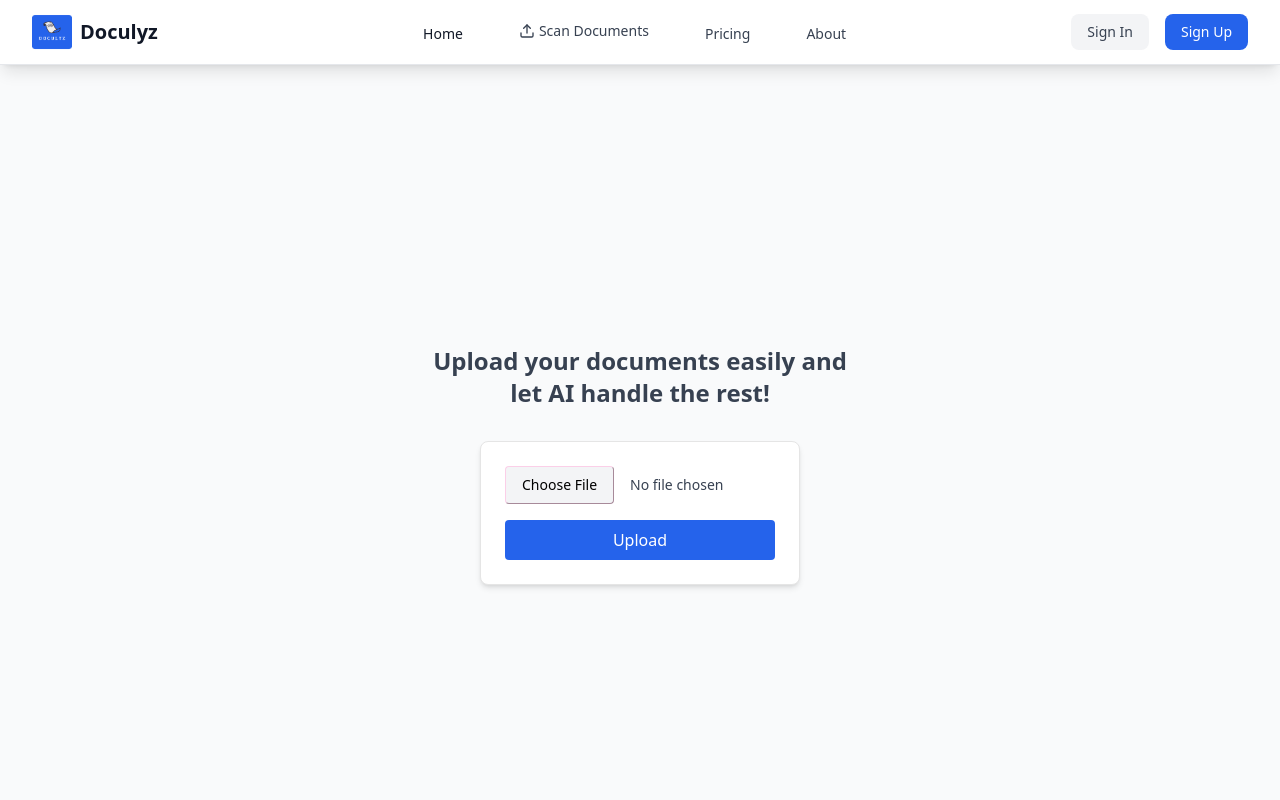
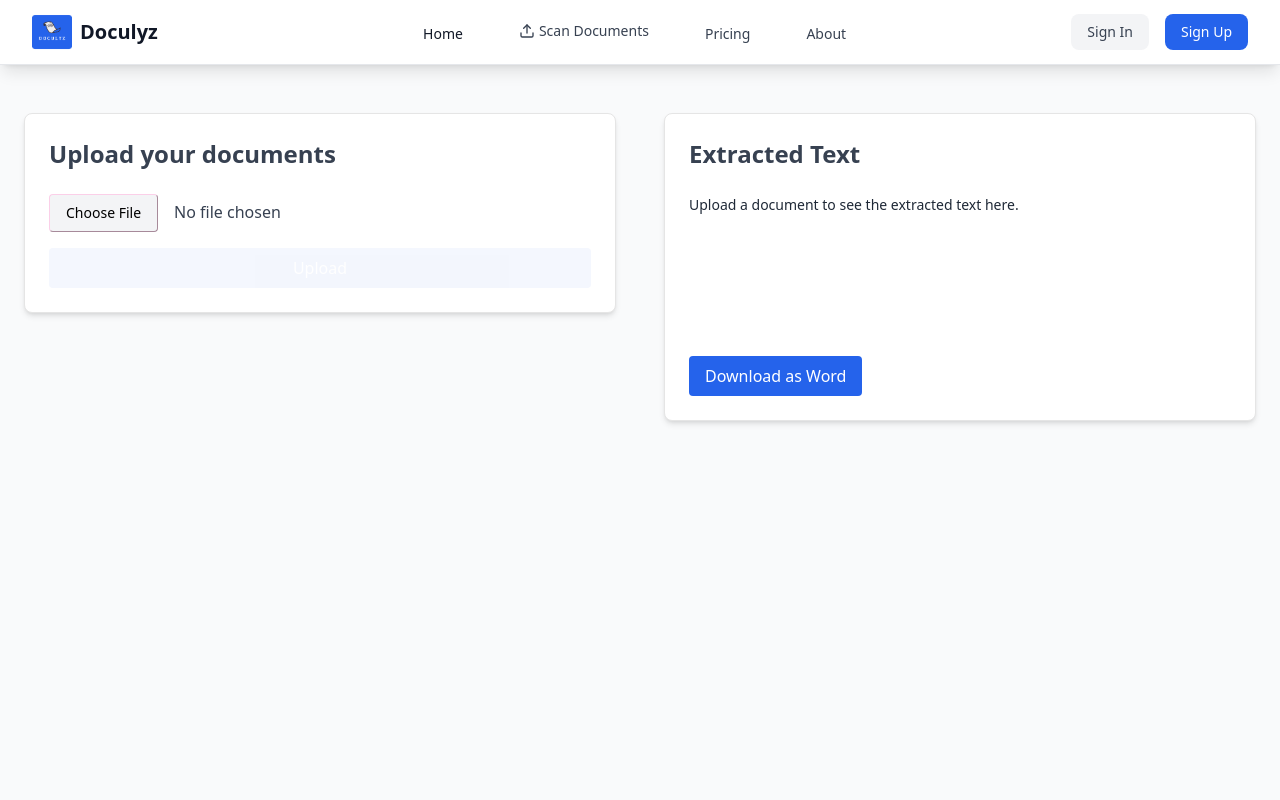
Before and after one commit to naimur2001/doculyz_client, a Next.js app: page /scan_doc in a window 1280 px wide. Shown: the top 800 px of the page. Built offline with nearby package versions, Linux system fonts and the light colour scheme; no server answers.

Commit message:
document uploading scanning done

```diff
--- a/app/lib/api.ts
+++ b/app/lib/api.ts
@@ -1,12 +1,11 @@
+import { headers } from 'next/headers';
 // lib/api.ts
 import axios from "axios";
 // 👇 dynamic base
 const axiosInstance = axios.create({
   baseURL: process.env.NEXT_PUBLIC_API_URL || "http://localhost:5000", // 👈 dynamic base
   withCredentials: true,
-  headers: {
-    "Content-Type": "application/json",
-  },
+
 });
 
 // 👇 dynamic base
@@ -14,10 +13,12 @@ const axiosInstance = axios.create({
 export async function apiRequest(
   url: string,
   method: "GET" | "POST" | "PUT" | "DELETE",
-  data?: any
+  data?: any,
+  headers?: Record<string, string>
+
 ) {
   try {
-    const res = await axiosInstance({ url, method, data });
+    const res = await axiosInstance({ url, method, data,headers });
     return res.data;
   } catch (err: any) {
     throw new Error(err.response?.data?.message || "API request failed");
--- a/app/scan_doc/page.tsx
+++ b/app/scan_doc/page.tsx
@@ -1,14 +1,18 @@
 "use client"
 // components/DocumentUpload.tsx
 
-import { useState } from "react";
-import axios from "axios";
+import {  useState } from "react";
 import { motion } from "framer-motion";
-
+import { apiRequest } from "../lib/api";
+import Image from "next/image";
+import  saveAs from "file-saver";
+import { Document, Packer, Paragraph, TextRun } from "docx";
 
 const DocumentUpload = () => {
   const [file, setFile] = useState<File | null>(null);
   const [uploading, setUploading] = useState(false);
+  const [extractedText, setExtractedText] = useState<string>("");
+
 
 const handleUpload = async () => {
   if (!file) return;
@@ -17,50 +21,124 @@ const DocumentUpload = () => {
 
   try {
     setUploading(true);
-      await axios.post("/api/v1/documents/create", formData, {
-        withCredentials: true,
-        headers: { "Content-Type": "multipart/form-data" },
+   const res= await apiRequest("/api/v1/doc/upload", "POST", formData, {
+      "Content-Type": "multipart/form-data",
     });
+     if (res?.document?.extracted) {
+        setExtractedText(res.document.extracted);
+        console.log(res.document.extracted);
+      } else {
+        setExtractedText("No extracted text found.");
+      }
     alert("Uploaded successfully!");
+
+
     } catch (err) {
       console.error(err);
       alert("Upload failed!");
+      setExtractedText("");
     } finally {
       setUploading(false);
     }
   };
 
+    // Get file type from mime
+  const isImage = file?.type.startsWith("image/");
+  const isPDF = file?.type === "application/pdf";
+
+
+  const handleDownloadDocx = async () => {
+  const doc = new Document({
+    sections: [
+      {
+        children: [
+          new Paragraph({
+            children: [new TextRun(extractedText)],
+          }),
+        ],
+      },
+    ],
+  });
+
+  const blob = await Packer.toBlob(doc);
+  saveAs(blob, "extracted-text.docx");
+};
   return (
-     <div className="min-h-screen bg-gray-50 flex flex-col items-center justify-center px-4">
-      {/* Motivational Text with animation */}
-      <motion.h2
-        initial={{ opacity: 0, scale: 0.9 }}
-        animate={{ opacity: 1, scale: 1 }}
-        transition={{ duration: 1 }}
-        className="mb-8 text-center text-2xl font-semibold text-gray-700 max-w-md"
+    <div className="min-h-screen bg-gray-50 flex flex-col md:flex-row items-start justify-center px-6 py-12 gap-12 max-w-7xl mx-auto">
+
+      {/* Upload section */}
+      <motion.div
+        initial={{ opacity: 0, x: -50 }}
+        animate={{ opacity: 1, x: 0 }}
+        transition={{ duration: 0.7 }}
+        className="w-full md:w-1/2 p-6 border rounded-lg shadow-md bg-white"
       >
-        Upload your documents easily and let AI handle the rest!
-      </motion.h2>
-
-      {/* Animated Upload Box */}
-      <motion.div
-        initial={{ opacity: 0, y: 40 }}
-        animate={{ opacity: 1, y: 0 }}
-        transition={{ duration: 0.8, delay: 0.5 }}
-        className="p-6 border rounded-lg shadow-md bg-white w-80"
-      >
+        <h2 className="mb-6 text-2xl font-semibold text-gray-700">
+          Upload your documents
+        </h2>
         <input
           type="file"
+          onChange={(e) => setFile(e.target.files?.[0] || null)}
+          className="block w-full text-gray-700 file:mr-4 file:py-2 file:px-4 file:border file:border-pink-200 file:rounded file:text-sm file:bg-gray-100 hover:file:bg-gray-200"
+          accept="image/*,application/pdf"
+        />
 
-          onChange={(e) => setFile(e.target.files?.[0] || null)}
-          className="block w-full text-sm text-gray-700 file:mr-4 file:py-2 file:px-4 file:border file:border-pink-200 file:rounded file:text-sm file:bg-gray-100 hover:file:bg-gray-200"
+      {file && (
+        <div className="preview-box mt-4">
+          {isImage && (
+            <Image
+            className="w-24 h-24 object-cover rounded"
+              src={URL.createObjectURL(file)}
+              alt="Preview"
+              width={96}
+        height={96}
             />
+          )}
+
+          {isPDF && (
+            <iframe
+              src={URL.createObjectURL(file)}
+              title="PDF Preview"
+              width="96"
+              height="96"
+              style={{ border: "1px solid #ccc" }}
+            />
+          )}
+
+          {!isImage && !isPDF && (
+            <p>Preview not available for this file type.</p>
+          )}
+          <p>Size: {(file.size / 1024).toFixed(2)} KB</p>
+        </div>
+      )}
+
         <button
-          className="mt-4 w-full px-4 py-2 bg-blue-600 text-white rounded hover:bg-blue-700 transition"
           onClick={handleUpload}
-          disabled={!file || uploading}
+          disabled={!file || uploading || !!extractedText}
+          className='mt-4 w-full px-4 py-2 bg-blue-600 text-white rounded hover:bg-blue-700 transition disabled:opacity-5 disabled:cursor-not-allowed'
         >
           {uploading ? "Uploading..." : "Upload"}
+        </button>
+      </motion.div>
+
+      {/* Result section */}
+      <motion.div
+        initial={{ opacity: 0, x: 50 }}
+        animate={{ opacity: 1, x: 0 }}
+        transition={{ duration: 0.7 }}
+        className="w-full md:w-1/2 p-6 border rounded-lg shadow-md bg-white overflow-y-auto max-h-[70vh]"
+      >
+        <h2 className="mb-6 text-2xl font-semibold text-gray-700">
+          Extracted Text
+        </h2>
+        <div className="whitespace-pre-wrap text-gray-800 text-sm leading-relaxed min-h-[150px]">
+          {extractedText || "Upload a document to see the extracted text here."}
+        </div>
+         <button
+      onClick={handleDownloadDocx}
+      className="mt-3 px-4 py-2 bg-blue-600 text-white rounded hover:bg-purple-700 transition"
+    >
+      Download as Word
     </button>
       </motion.div>
     </div>
--- a/package.json
+++ b/package.json
@@ -13,6 +13,8 @@
     "axios": "^1.9.0",
     "class-variance-authority": "^0.7.1",
     "clsx": "^2.1.1",
+    "docx": "^9.5.0",
+    "file-saver": "^2.0.5",
     "framer-motion": "^12.15.0",
     "lucide-react": "^0.511.0",
     "next": "15.1.8",
@@ -26,6 +28,7 @@
   },
   "devDependencies": {
     "@eslint/eslintrc": "^3",
+    "@types/file-saver": "^2.0.7",
     "@types/node": "^20",
     "@types/react": "^19",
     "@types/react-dom": "^19",
```
Also changed, not shown: 1 other file (tests, documents, lock files or other folders). Lines whose indentation alone changed are shown as unchanged.
